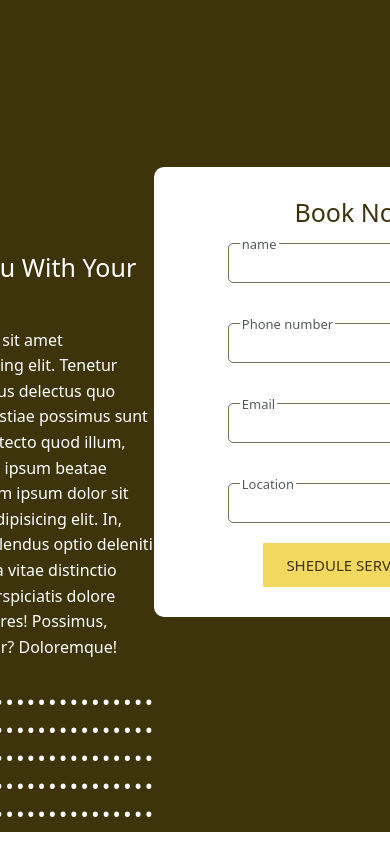
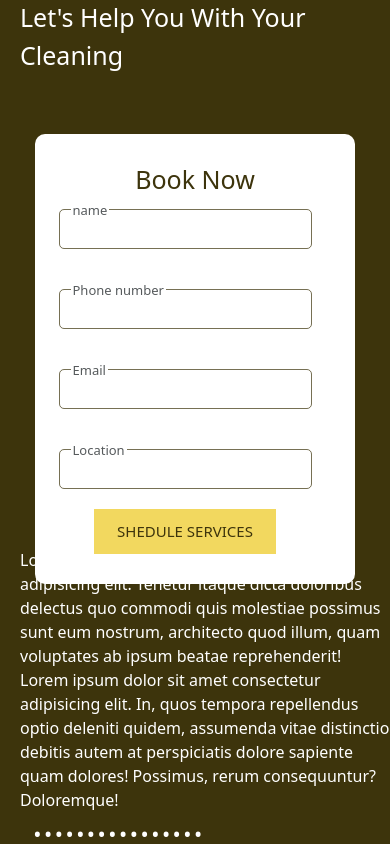
Before and after one commit to baaraka/caregreek, a React (Create React App) app in the folder frontend/: page / in a window 390 px wide. Shown: the part 7960-8804 px from the top of the page. Built offline with nearby package versions, Linux system fonts and the light colour scheme.

Commit message:
add phones media queries

```diff
--- a/frontend/src/help/Help.css
+++ b/frontend/src/help/Help.css
@@ -109,3 +109,46 @@
   border: 3px solid #f2d85f;
   background-color: #f2d85f;
 }
+
+@media only screen and (max-width: 767px) {
+  .help {
+    flex-direction: column;
+  }
+  .helpTitleDiv {
+    margin-top: 0px;
+    margin-left: 0px;
+    padding-top: 50px;
+  }
+  .helpHeading {
+    margin-left: 20px;
+  }
+  .helpDots {
+    top: 450px;
+    margin-left: 0px;
+    position: relative;
+  }
+  .helpDivForm {
+    bottom: 380px;
+    width: 320px;
+    height: 450px;
+    margin: auto;
+    position: relative;
+  }
+  .helpFormHeading {
+    margin: auto;
+  }
+  .helpForm {
+    width: 300px;
+    height: 300px;
+    display: flex;
+    flex-direction: column;
+    align-items: center;
+    justify-content: center;
+  }
+  .helpParagraph {
+    top: 470px;
+    line-height: 1.5;
+    margin-left: 20px;
+    position: relative;
+  }
+}
```
